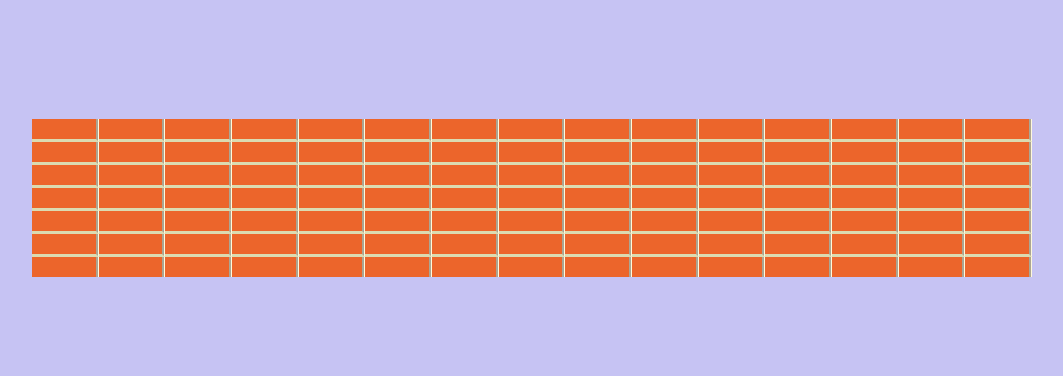
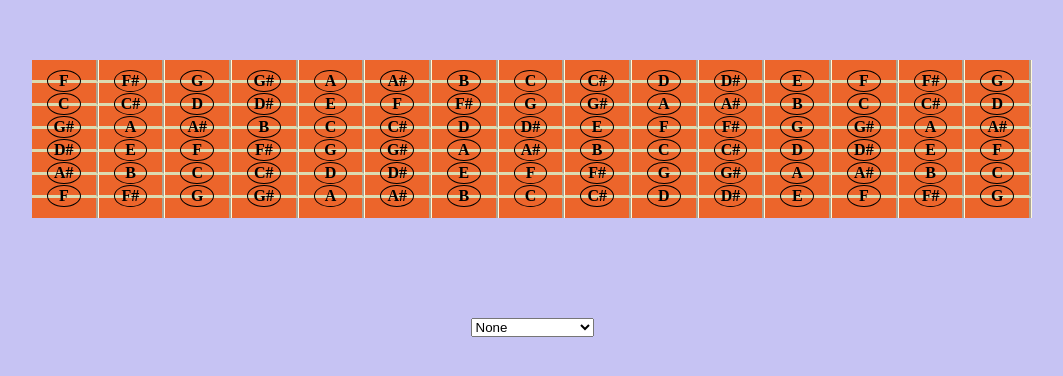
Before and after one commit to OnLee3/Guitar_ScalePractice, a plain HTML site: page index.html in a window 1280 px wide. Shown: the part 202-578 px from the top of the page, without its empty margins (108-1171 px from the left). Drawn offline with Linux system fonts and the light colour scheme.

Commit message:
노트별 음계설정

```diff
--- a/css/style.css
+++ b/css/style.css
@@ -1,6 +1,7 @@
 body {
   background-color: #c6c3f3;
   display: flex;
+  flex-direction: column;
   width: 100vw;
   height: 100vh;
   justify-content: center;
@@ -10,6 +11,7 @@ body {
 .guitar {
   display: flex;
   flex-direction: column;
+  margin-bottom: 100px;
 }
 
 .fingerBoard {
@@ -28,6 +30,8 @@ body {
   border-right-style: groove;
   border-right-color: cornsilk;
   border-right-width: 3px;
+  display: flex;
+  justify-content: center;
 }
 
 .fingerBoard:last-child .note {
@@ -38,7 +42,14 @@ body {
   background-color: none;
   position: absolute;
   z-index: 1;
-  width: 105%;
-  height: 22px;
+  width: 50%;
+  height: 20px;
+  border: 1px solid black;
+  border-radius: 50%;
   bottom: -12px;
+  display: flex;
+  justify-content: center;
+  align-items: center;
+
+  font-weight: 600;
 }
--- a/js/script.js
+++ b/js/script.js
@@ -9,6 +9,8 @@
 const note = document.getElementsByClassName("note")
 const clickBtn = document.getElementsByClassName("clickBtn")
 
+
+//Audio 기능
 function findAudio (i){
 const audio = new Audio(`sound/test${i}.wav`);
 return audio
@@ -26,3 +28,52 @@ clickBtn[i].addEventListener("click", (e)=>{
     console.log(`It's ${i}`)
 });
 }
+
+//음계 순서 설정
+const pitch = ["A", "A#", "B", "C", "C#", "D", "D#", "E", "F", "F#", "G", "G#"];
+let cnt = 0;
+
+//노트에 음계 부여
+function pitchToNote (){
+    for(let i=8; i<pitch.length; i++){
+clickBtn[cnt].innerText = pitch[i];
+cnt = cnt+1;
+//줄별로 시작피치 설정
+if (cnt === 15) i = 2;
+if (cnt === 30) i = 10;
+if (cnt === 45) i = 5;
+if (cnt === 60) i = 0;
+if (cnt === 75) i = 7;
+if (cnt === 90) break
+if (i === 11) i = -1;
+    }
+}
+pitchToNote();
+
+//스케일 선택 시 해당 음계 색상 변경
+const scaleBtn = document.createElement("select");
+const none = document.createElement("option");
+const penta = document.createElement("option");
+const major = document.createElement("option");
+none.innerText = "None"
+penta.innerText = "Pentatonic Scale"
+major.innerText = "Major Scale"
+scaleBtn.appendChild(none);
+scaleBtn.appendChild(penta);
+scaleBtn.appendChild(major);
+document.body.appendChild(scaleBtn);
+
+function scaleBtnHandler(){
+if(scaleBtn.value === "Pentatonic Scale") {
+    for(i=0; i=note.length; i++){
+        console.log(i)
+        if(clickBtn.innerHTML === "G" || "A" || "C" || "D" || "E" ) console.log("It works");
+    }
+}
+else console.log("Just kidding");
+};
+
+scaleBtn.addEventListener("change", scaleBtnHandler);
+
+
+//코드톤 선택 시 해당 코드톤 색상 변경
```
